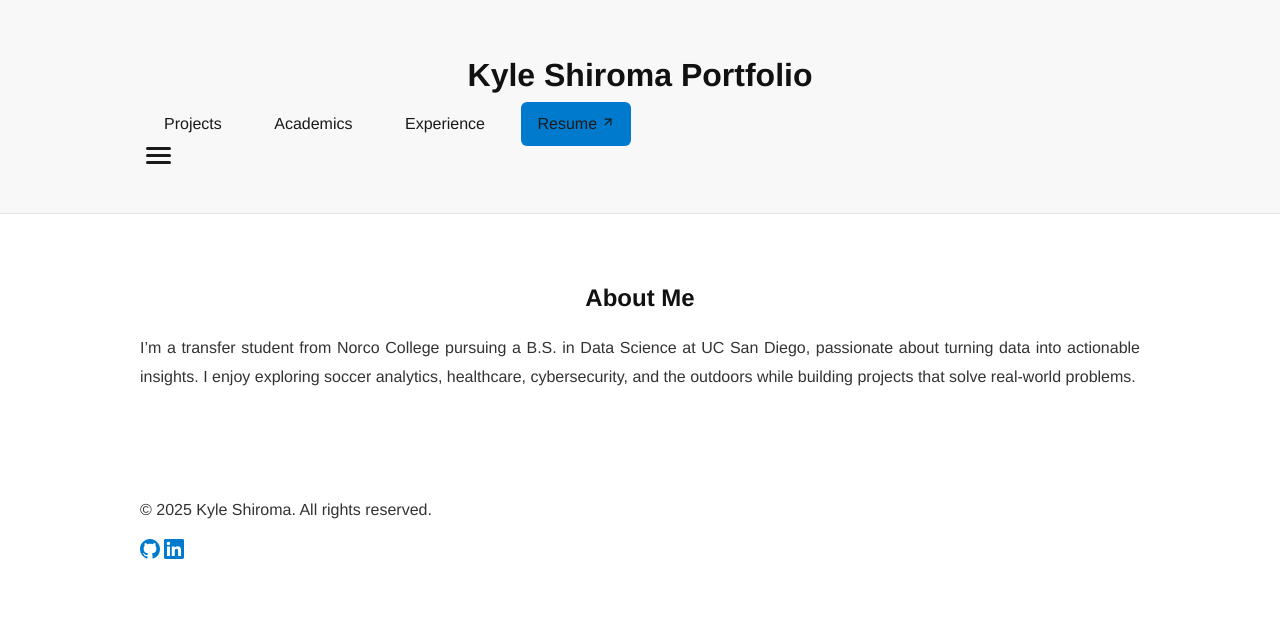
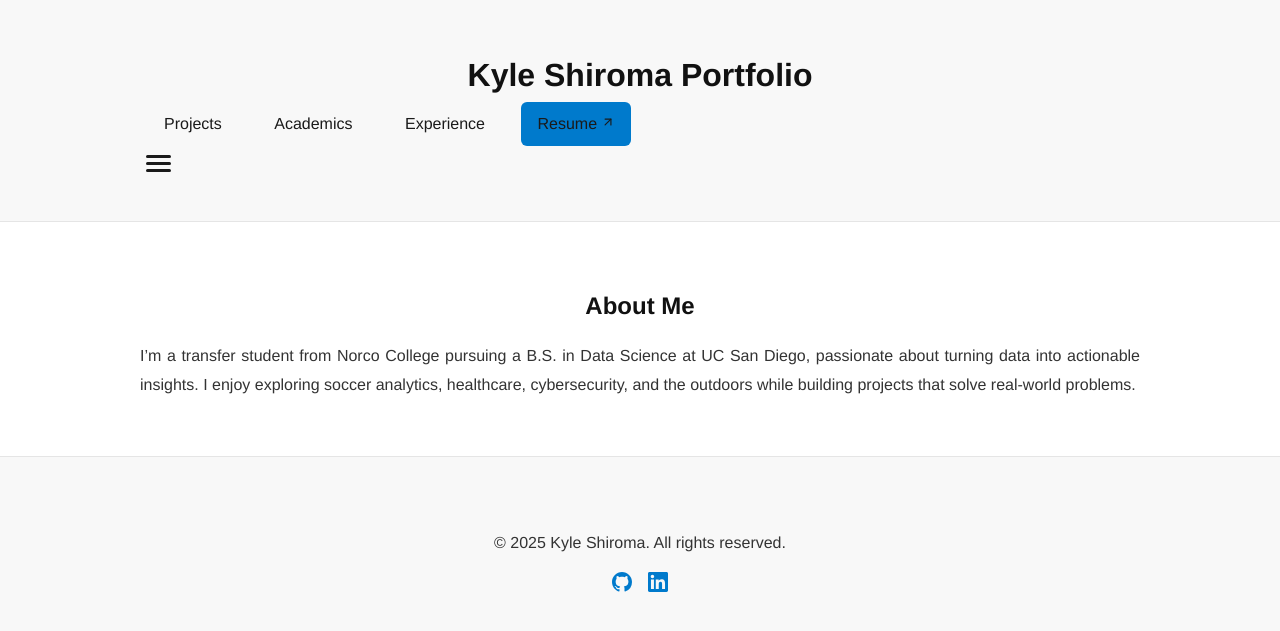
Before and after one commit to k-shiroma-code/k-shiroma-code.github.io, a Jekyll site: the page built from index.md, in a window 1280 px wide. Shown: the top 631 px of the page. Built offline with Jekyll 4.4.1, drawn with Linux system fonts in a browser that asks for light colours.

Commit message:
Update style.css

```diff
--- a/assets/css/style.css
+++ b/assets/css/style.css
@@ -24,6 +24,9 @@
   background: #f8f8f8;
   padding: 1rem 0;
   border-bottom: 1px solid #e5e5e5;
+  position: sticky;
+  top: 0;
+  z-index: 1000;
 }
 
 header h1 {
@@ -37,38 +40,74 @@
   color: #111;
 }
 
-/* Centered navigation */
+/* Navigation */
 header nav.nav-center {
   display: flex;
   justify-content: center;
   flex-wrap: wrap;
-  gap: 1.5rem;           /* space between links */
+  gap: 1rem;
   margin-top: 0.5rem;
 }
 
 header nav.nav-center a {
+  display: inline-block;
+  padding: 0.5rem 1rem;
   text-decoration: none;
   color: #007acc;
   font-weight: 500;
-  transition: color 0.3s;
+  border-radius: 6px;
+  transition: all 0.2s ease;
 }
 
-header nav.nav-center a:hover {
-  color: #005f99;
-  text-decoration: underline;
+header nav.nav-center a:hover,
+header nav.nav-center a:focus {
+  background-color: #007acc;
+  color: #fff;
+  transform: translateY(-2px);
+  outline: none;
 }
 
-/* Resume button */
-header nav.nav-center a.button {
+header nav.nav-center a[aria-current="page"] {
   background-color: #007acc;
   color: #fff;
+}
+
+/* Resume Button */
+header nav.nav-center a.button {
+  display: inline-flex;
+  align-items: center;
+  gap: 0.4rem;
+  background-color: #007acc;
+  color: #fff;
+  font-weight: 600;
   border-radius: 6px;
   padding: 0.5rem 1rem;
-  transition: background-color 0.3s;
+  transition: all 0.2s ease;
 }
 
-header nav.nav-center a.button:hover {
+header nav.nav-center a.button:hover,
+header nav.nav-center a.button:focus {
   background-color: #005f99;
+  transform: translateY(-2px);
+}
+
+/* Mobile Menu Toggle */
+.mobile-menu-toggle {
+  display: none;
+  background: none;
+  border: none;
+  flex-direction: column;
+  gap: 4px;
+  cursor: pointer;
+  margin-top: 0.5rem;
+}
+
+.hamburger-line {
+  width: 25px;
+  height: 3px;
+  background-color: #1a1a1a;
+  border-radius: 2px;
+  transition: all 0.3s ease;
 }
 
 /* ----------------------------
@@ -78,6 +117,7 @@
   color: #111;
   margin-top: 2rem;
   margin-bottom: 1rem;
+  font-weight: 600;
   text-align: center;
 }
 
@@ -87,23 +127,14 @@
   text-align: justify;
 }
 
-/* Images */
-img {
+/* Images and iframes */
+img, iframe, .tableauPlaceholder {
   display: block;
-  margin: 1.5rem auto;
+  margin: 2rem auto;
   max-width: 100%;
   height: auto;
   border-radius: 12px;
-  box-shadow: 0 4px 12px rgba(0,0,0,0.1);
-}
-
-/* Tableau embeds / iframes */
-iframe, .tableauPlaceholder {
-  display: block;
-  margin: 2rem auto;
-  max-width: 100%;
-  border-radius: 12px;
-  box-shadow: 0 4px 12px rgba(0,0,0,0.1);
+  box-shadow: 0 6px 16px rgba(0,0,0,0.12);
 }
 
 /* Links */
@@ -118,32 +149,61 @@
   text-decoration: underline;
 }
 
-/* Buttons */
-a.button {
-  display: inline-block;
-  padding: 0.5rem 1rem;
-  background-color: #007acc;
-  color: #fff;
-  border-radius: 6px;
-  font-weight: 500;
-  margin-top: 1rem;
-  transition: background-color 0.3s;
+/* ----------------------------
+   Footer
+-----------------------------*/
+footer {
+  background-color: #f8f8f8;
+  border-top: 1px solid #e5e5e5;
+  padding: 2rem 0;
+  text-align: center;
 }
 
-a.button:hover {
-  background-color: #005f99;
+footer p {
+  margin: 0.5rem 0;
+}
+
+.social-links {
+  display: flex;
+  justify-content: center;
+  gap: 1rem;
+  margin-top: 1rem;
+}
+
+.social-links a svg {
+  transition: color 0.2s;
+}
+
+.social-links a:hover svg {
+  color: #007acc;
 }
 
 /* ----------------------------
    Responsive Adjustments
 -----------------------------*/
-@media (max-width: 600px) {
+@media (max-width: 800px) {
+  .mobile-menu-toggle {
+    display: flex;
+  }
+
   header nav.nav-center {
+    display: none;
     flex-direction: column;
     gap: 1rem;
+    margin-top: 1rem;
   }
 
+  header nav.nav-center.is-open {
+    display: flex;
+  }
+}
+
+@media (max-width: 600px) {
   main h2, main h3 {
     font-size: 1.5rem;
   }
+
+  header nav.nav-center a {
+    padding: 0.75rem 1.25rem;
+  }
 }
```
